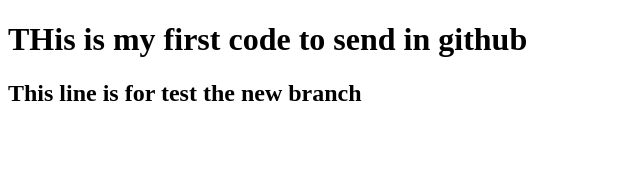
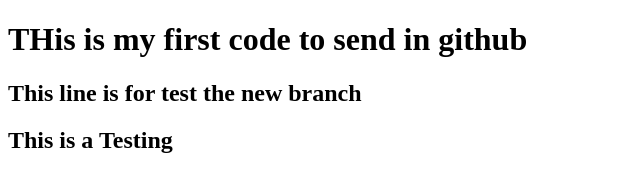
Before and after one commit to DJ-Thenom/Second_Git_Learning, a plain HTML site: page index.html in a window 1280 px wide. Shown: the whole page, without its empty margins (0-640 px from the left). Drawn offline with Linux system fonts and the light colour scheme.

Commit message:
Test 1.0.3

```diff
--- a/index.html
+++ b/index.html
@@ -11,5 +11,7 @@
 
     <h2>This line is for test the new branch</h2>
 
+    <h2>This is a Testing</h2>
+
 </body>
 </html>
```
